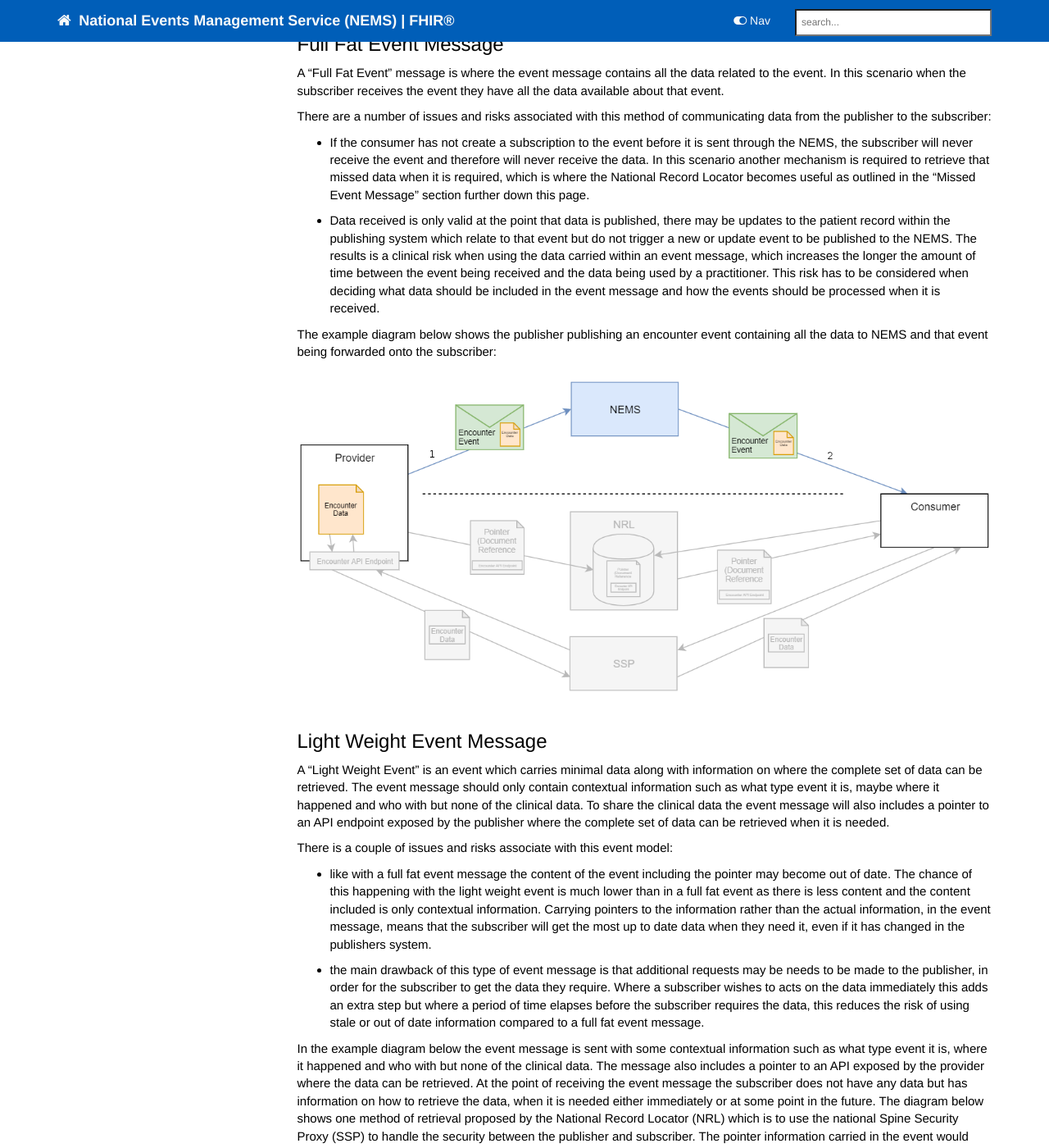
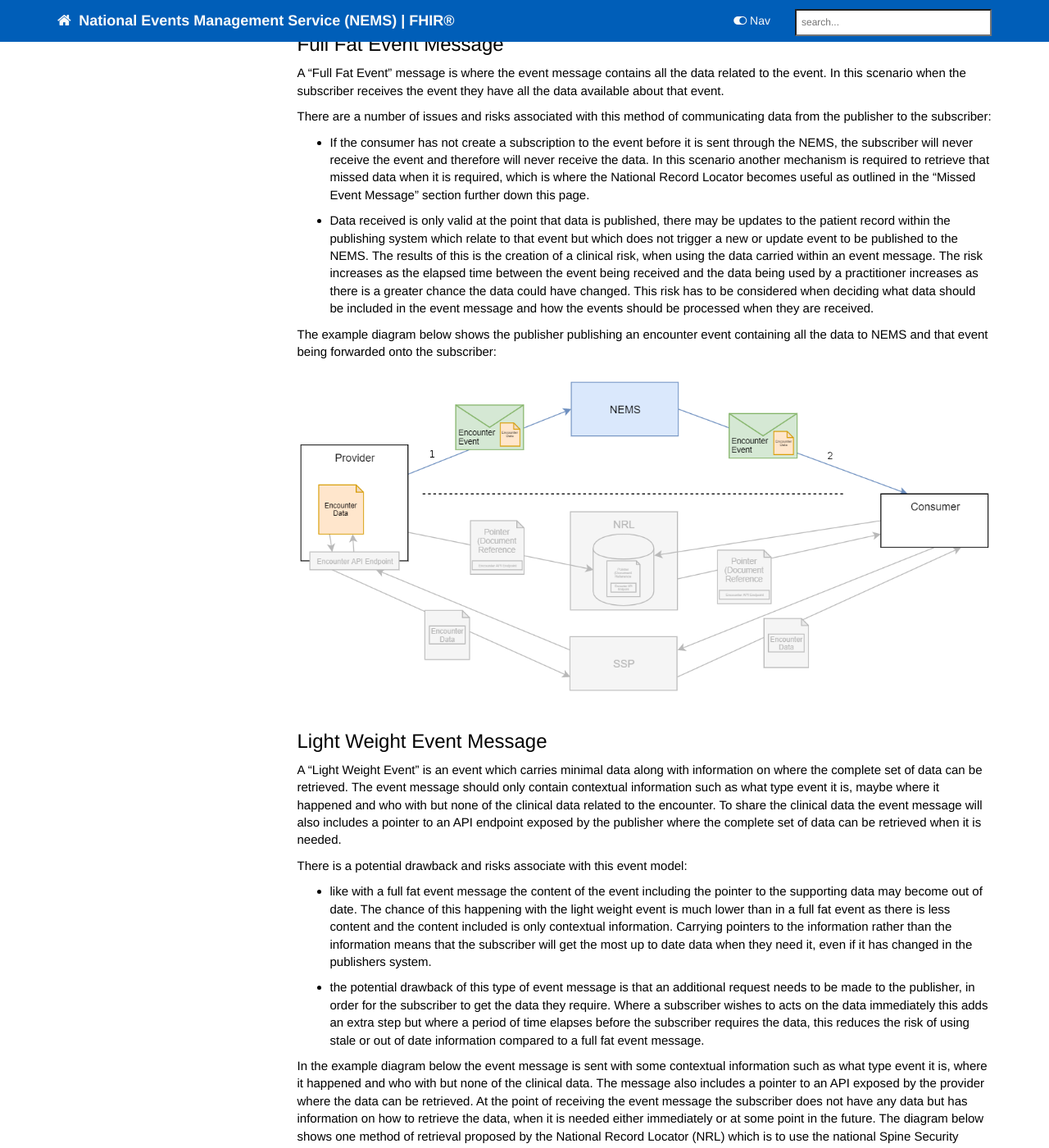
Before and after one commit to nhsconnect/Events-Management, a Jekyll site: the page built from pages/overview/overview_msg_architecture_event_content.md, in a window 1280 px wide and 1400 px high, scrolled down 370 px. Shown: the whole window at 82% size. Built offline with Jekyll 4.4.1, drawn with Linux system fonts in a browser that asks for light colours; nearby versions of some CDN libraries; comment, search, counter and statistics services are not loaded; some of the changed text lies outside the part shown.

Commit message:
Improved wording and added additional encounter event requirements

```diff
--- a/pages/overview/overview_msg_architecture_event_content.md
+++ b/pages/overview/overview_msg_architecture_event_content.md
@@ -8,9 +8,9 @@
 toc: false
 ---
 
-There are different ways that data can be shared between publishers and subscribers, each with their own benefits and drawbacks. This page outlines the different ways in which the NEMS supports for sharing between publishers and subscribers, additionally making reference to the [National Record Locator (NRL)](https://developer.nhs.uk/apis/nrl/), another national Spine service which is required where a subscriber was not subscribed at the point where an event message flowed that contained information they are interested in or where the event message does not contain all the information the subscriber is interested in.
+There are different ways that data can be shared between publishers and subscribers, each with their own benefits and drawbacks. This page outlines the different ways data could be shared between publishers and subscribers over the NEMS. This page also makes reference to the [National Record Locator (NRL)](https://developer.nhs.uk/apis/nrl/), another national Spine service which is required where a subscriber was not subscribed at the point that an event message flowed through NEMS and is interested in the information they missed.
 
-When data is shared between a publisher and subscriber, whatever the mechanism, the data shared must be in a standard format and contain all relevant information to give the main focal bit of information context, for example a practitioner comment is not useful unless it is in the context of something such as an observations or procedure.
+When data is shared between a publisher and subscriber, whatever the mechanism, the data shared must be in a standard format and contain all information required to give the main focal bit of information context, for example a comment is unlikely to be useful unless it is in the context of something such as an observations or procedure.
 
 
 ## Full Fat Event Message
@@ -19,7 +19,7 @@
 
 There are a number of issues and risks associated with this method of communicating data from the publisher to the subscriber:
 - If the consumer has not create a subscription to the event before it is sent through the NEMS, the subscriber will never receive the event and therefore will never receive the data. In this scenario another mechanism is required to retrieve that missed data when it is required, which is where the National Record Locator becomes useful as outlined in the "Missed Event Message" section further down this page.
-- Data received is only valid at the point that data is published, there may be updates to the patient record within the publishing system which relate to that event but do not trigger a new or update event to be published to the NEMS. The results is a clinical risk when using the data carried within an event message, which increases the longer the amount of time between the event being received and the data being used by a practitioner. This risk has to be considered when deciding what data should be included in the event message and how the events should be processed when it is received.
+- Data received is only valid at the point that data is published, there may be updates to the patient record within the publishing system which relate to that event but which does not trigger a new or update event to be published to the NEMS. The results of this is the creation of a clinical risk, when using the data carried within an event message. The risk increases as the elapsed time between the event being received and the data being used by a practitioner increases as there is a greater chance the data could have changed. This risk has to be considered when deciding what data should be included in the event message and how the events should be processed when they are received.
 
 The example diagram below shows the publisher publishing an encounter event containing all the data to NEMS and that event being forwarded onto the subscriber:
 
@@ -30,11 +30,11 @@
 
 ## Light Weight Event Message
 
-A "Light Weight Event" is an event which carries minimal data along with information on where the complete set of data can be retrieved. The event message should only contain contextual information such as what type event it is, maybe where it happened and who with but none of the clinical data. To share the clinical data the event message will also includes a pointer to an API endpoint exposed by the publisher where the complete set of data can be retrieved when it is needed.
+A "Light Weight Event" is an event which carries minimal data along with information on where the complete set of data can be retrieved. The event message should only contain contextual information such as what type event it is, maybe where it happened and who with but none of the clinical data related to the encounter. To share the clinical data the event message will also includes a pointer to an API endpoint exposed by the publisher where the complete set of data can be retrieved when it is needed.
 
-There is a couple of issues and risks associate with this event model:
-- like with a full fat event message the content of the event including the pointer may become out of date. The chance of this happening with the light weight event is much lower than in a full fat event as there is less content and the content included is only contextual information. Carrying pointers to the information rather than the actual information, in the event message, means that the subscriber will get the most up to date data when they need it, even if it has changed in the publishers system.
-- the main drawback of this type of event message is that additional requests may be needs to be made to the publisher, in order for the subscriber to get the data they require. Where a subscriber wishes to acts on the data immediately this adds an extra step but where a period of time elapses before the subscriber requires the data, this reduces the risk of using stale or out of date information compared to a full fat event message.
+There is a potential drawback and risks associate with this event model:
+- like with a full fat event message the content of the event including the pointer to the supporting data may become out of date. The chance of this happening with the light weight event is much lower than in a full fat event as there is less content and the content included is only contextual information. Carrying pointers to the information rather than the information means that the subscriber will get the most up to date data when they need it, even if it has changed in the publishers system.
+- the potential drawback of this type of event message is that an additional request needs to be made to the publisher, in order for the subscriber to get the data they require. Where a subscriber wishes to acts on the data immediately this adds an extra step but where a period of time elapses before the subscriber requires the data, this reduces the risk of using stale or out of date information compared to a full fat event message.
 
 In the example diagram below the event message is sent with some contextual information such as what type event it is, where it happened and who with but none of the clinical data. The message also includes a pointer to an API exposed by the provider where the data can be retrieved. At the point of receiving the event message the subscriber does not have any data but has information on how to retrieve the data, when it is needed either immediately or at some point in the future. The diagram below shows one method of retrieval proposed by the National Record Locator (NRL) which is to use the national Spine Security Proxy (SSP) to handle the security between the publisher and subscriber. The pointer information carried in the event would contain information on the available retrieval mechanisms and the format of the information that can be retrieved using those mechanisms.
 
```
Also changed, not shown: pages/messages/messages/encounter_1.md (+8 -7 lines).
